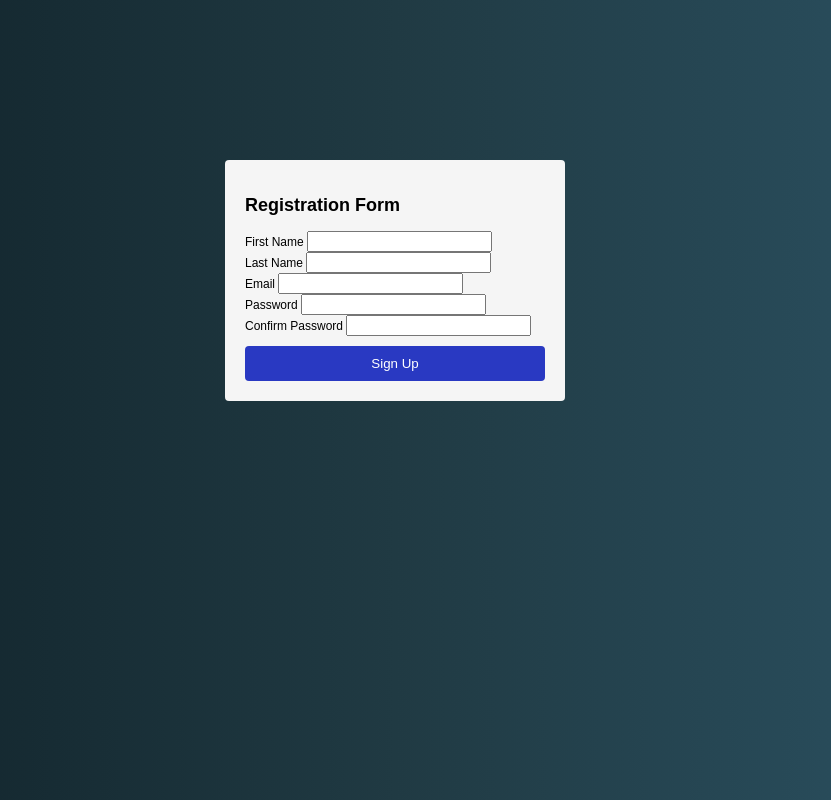
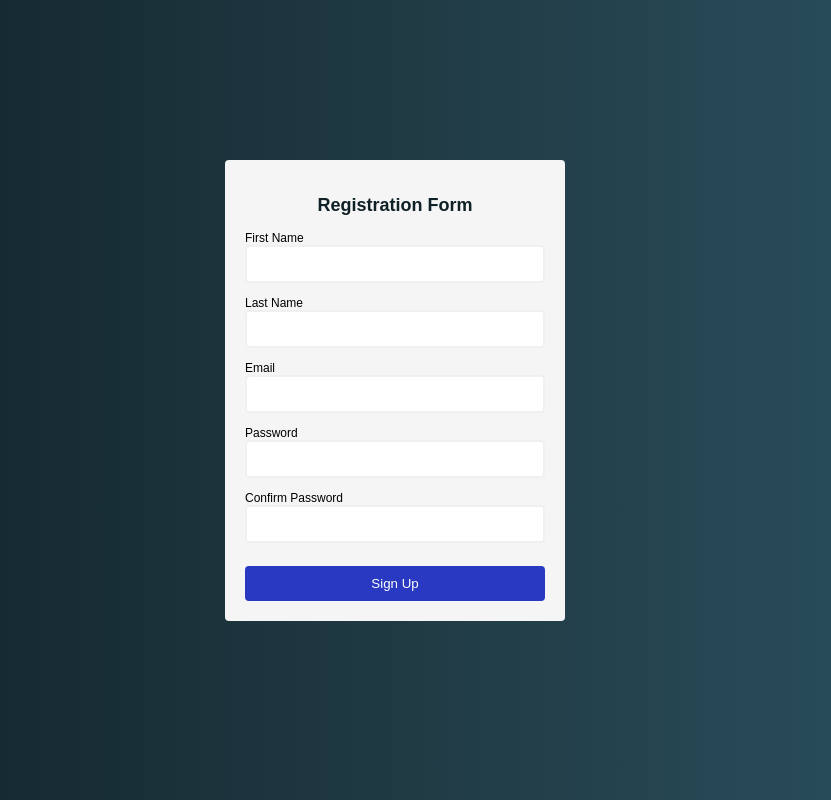
Before and after one commit to LurieK/form_validation, a plain HTML site: page index.html in a window 1280 px wide. Shown: the whole page, without its empty margins (245-1076 px from the left). Drawn offline with Linux system fonts and the light colour scheme.

Commit message:
fix class spelling error

```diff
--- a/index.html
+++ b/index.html
@@ -12,27 +12,27 @@
 
     <form class="form">
         <h2>Registration Form</h2>
-        <div class="input-controle">
+        <div class="input-control">
             <label>First Name</label>
             <input id="first-name" type="'text">
             <div class="error"></div>
         </div>
-        <div class="input-controle">
+        <div class="input-control">
             <label>Last Name</label>
             <input id="last-name" type="'text">
             <div class="error"></div>
         </div>
-        <div class="input-controle">
+        <div class="input-control">
             <label>Email</label>
             <input id="email" type="'email">
             <div class="error"></div>
         </div>
-        <div class="input-controle">
+        <div class="input-control">
             <label>Password</label>
             <input id="password" type="password">
             <div class="error"></div>
         </div>
-        <div class="input-controle">
+        <div class="input-control">
             <label>Confirm Password</label>
             <input id="password2" type="'password">
             <div class="error"></div>
--- a/style.css
+++ b/style.css
@@ -12,7 +12,10 @@ body {
     border-radius: 4px;
     font-size: 12px;
 }
-
+.form h2 {
+    color: #0f2027;
+    text-align: center;
+}
 .form button {
     padding: 10px;
     margin-top: 10px;
@@ -28,15 +31,24 @@ body {
     flex-direction: column;
 }
 
+.input-control input {
+    border: 2px solid #f0f0f0;
+	border-radius: 4px;
+	display: block;
+	font-size: 12px;
+	padding: 10px;
+	width: 100%;
+}
+
 .input-control input:focus {
     outline: none;
 }
 
-.input-control.success {
+.input-control.success input{
     border-color: green;
 }
 
-.input-control.error {
+.input-control.error input{
     border-color: red
 }
 
```
